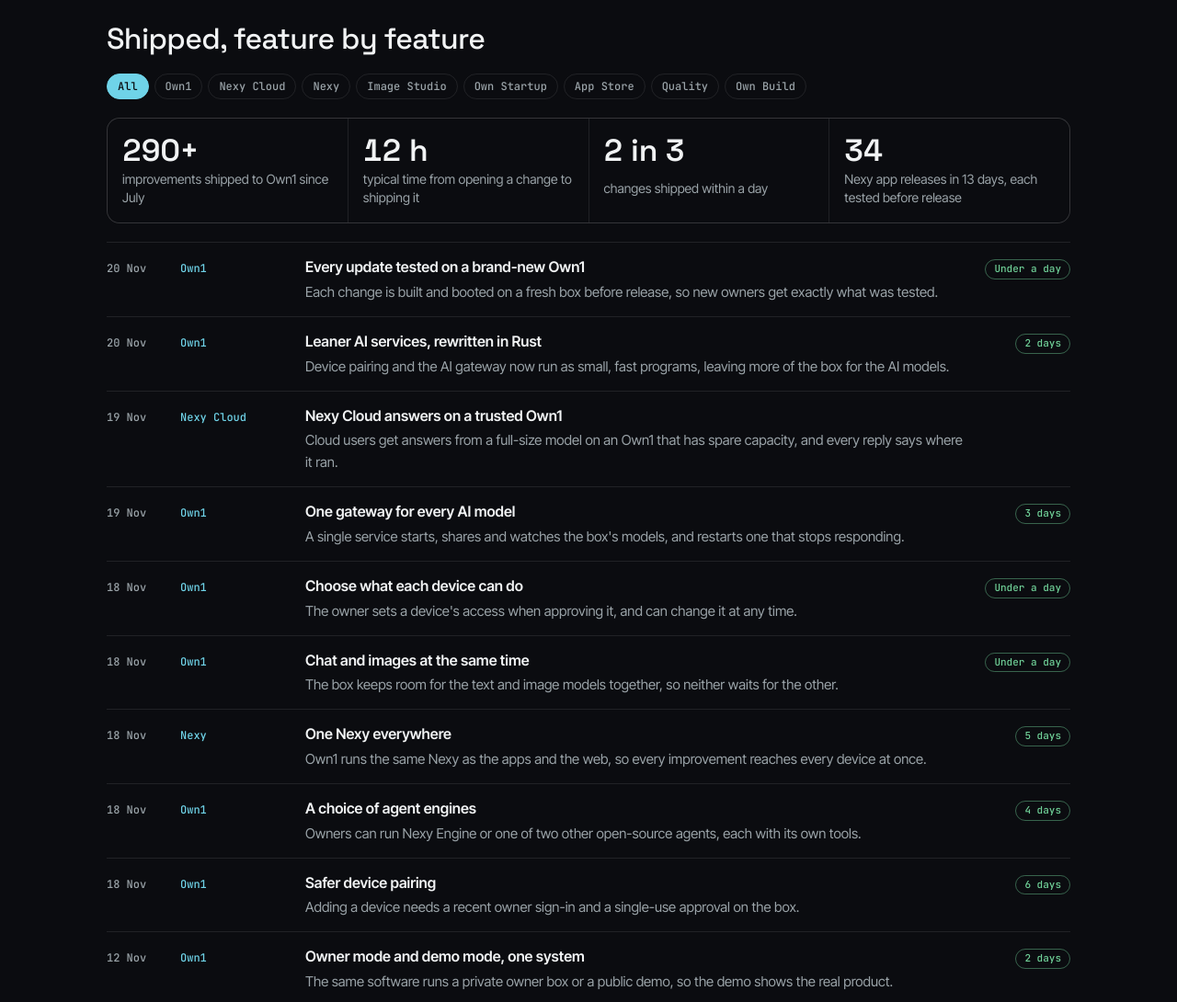
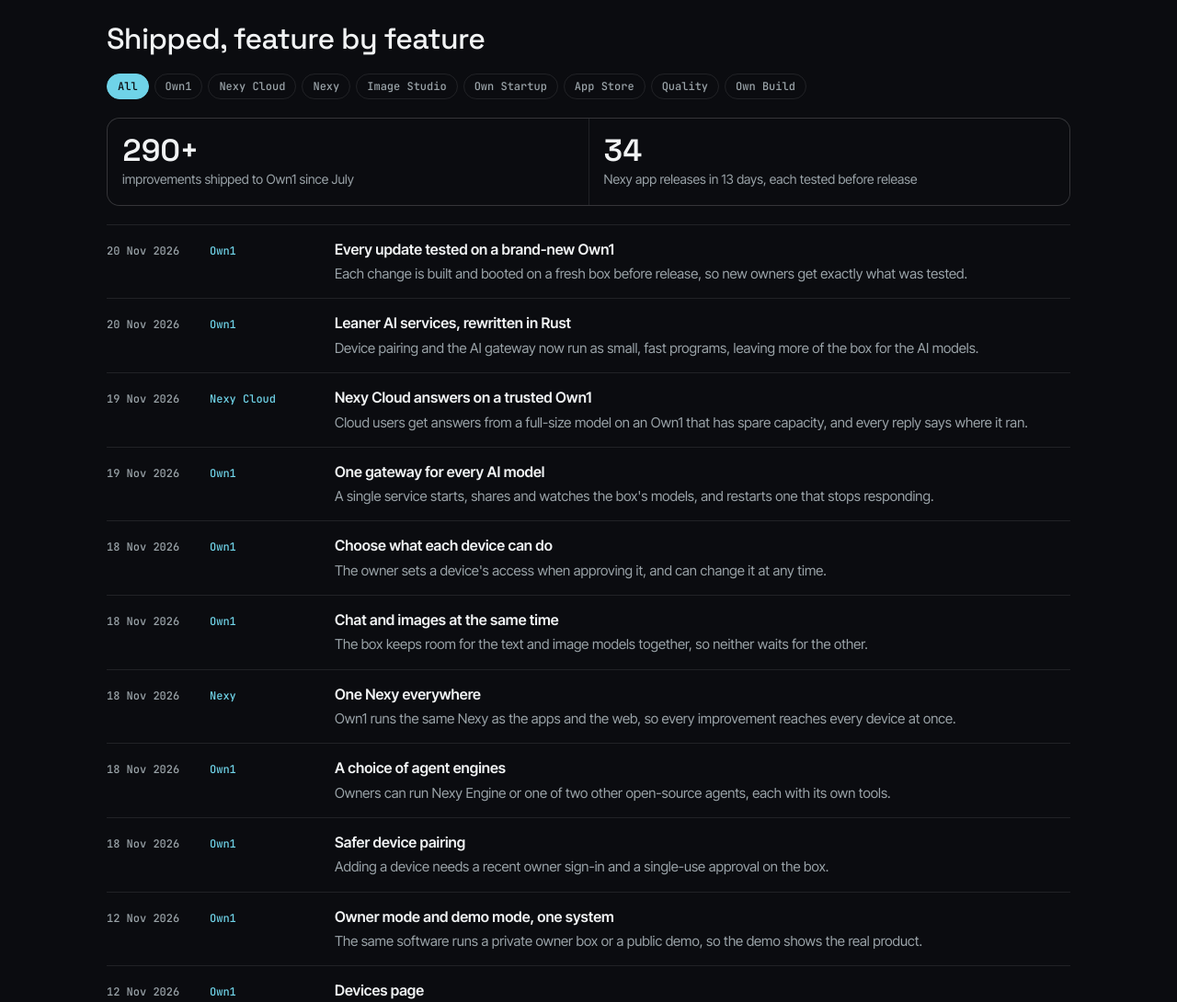
Before and after one commit to johnforfar/ownx-progress, a plain HTML site: page index.html in a window 1280 px wide. Shown: the part 1280-2370 px from the top of the page at 92% size. Drawn offline with Linux system fonts and the light colour scheme.

Commit message:
Show the merge date only, newest first

```diff
--- a/app.js
+++ b/app.js
@@ -25,7 +25,6 @@ async function render() {
     </article>`).join("");
 
   const short = (iso) => { const [, mm, dd] = iso.split("-"); return `${+dd} ${MONTHS[+mm - 1].slice(0, 3)}`; };
-  const took = (h) => h === undefined ? "" : h < 24 ? "Under a day" : `${Math.round(h / 24)} day${Math.round(h / 24) > 1 ? "s" : ""}`;
   $("pace").innerHTML = d.pace.facts.map((f) => `<div><b>${esc(f.value)}</b><span>${esc(f.label)}</span></div>`).join("");
   $("pace-note").textContent = d.pace.note;
   const products = [...new Set(d.shipped.map((s) => s.product))];
@@ -33,10 +32,9 @@ async function render() {
   const draw = () => {
     $("chips").innerHTML = ["All", ...products].map((p) =>
       `<button type="button" aria-pressed="${p === current}" data-p="${esc(p)}">${esc(p)}</button>`).join("");
-    $("shipped").innerHTML = d.shipped.filter((s) => current === "All" || s.product === current).map((s) =>
-      `<li><time datetime="${esc(s.date)}">${short(s.date)}</time><span class="prod">${esc(s.product)}</span>` +
-      `<div><b>${esc(s.title)}</b><p>${esc(s.benefit)}</p></div>` +
-      (s.hours === undefined ? "<span></span>" : `<span class="took" title="Opened for review to shipped">${took(s.hours)}</span>`) + `</li>`).join("");
+    $("shipped").innerHTML = [...d.shipped].sort((a, b) => b.date.localeCompare(a.date)).filter((s) => current === "All" || s.product === current).map((s) =>
+      `<li><time datetime="${esc(s.date)}">${short(s.date)} ${s.date.slice(0, 4)}</time><span class="prod">${esc(s.product)}</span>` +
+      `<div><b>${esc(s.title)}</b><p>${esc(s.benefit)}</p></div></li>`).join("");
   };
   $("chips").addEventListener("click", (e) => { const b = e.target.closest("button"); if (b) { current = b.dataset.p; draw(); } });
   draw();
--- a/data/progress.json
+++ b/data/progress.json
@@ -220,19 +220,11 @@
     }
   ],
   "pace": {
-    "note": "Shipping time runs from when a change is opened for review to when it is merged and released.",
+    "note": "Dates show the day each change was merged and released.",
     "facts": [
       {
         "value": "290+",
         "label": "improvements shipped to Own1 since July"
-      },
-      {
-        "value": "12 h",
-        "label": "typical time from opening a change to shipping it"
-      },
-      {
-        "value": "2 in 3",
-        "label": "changes shipped within a day"
       },
       {
         "value": "34",
@@ -245,15 +237,13 @@
       "date": "2026-11-20",
       "product": "Own1",
       "title": "Every update tested on a brand-new Own1",
-      "benefit": "Each change is built and booted on a fresh box before release, so new owners get exactly what was tested.",
-      "hours": 8
+      "benefit": "Each change is built and booted on a fresh box before release, so new owners get exactly what was tested."
     },
     {
       "date": "2026-11-20",
       "product": "Own1",
       "title": "Leaner AI services, rewritten in Rust",
-      "benefit": "Device pairing and the AI gateway now run as small, fast programs, leaving more of the box for the AI models.",
-      "hours": 54
+      "benefit": "Device pairing and the AI gateway now run as small, fast programs, leaving more of the box for the AI models."
     },
     {
       "date": "2026-11-19",
@@ -265,176 +255,151 @@
       "date": "2026-11-19",
       "product": "Own1",
       "title": "One gateway for every AI model",
-      "benefit": "A single service starts, shares and watches the box's models, and restarts one that stops responding.",
-      "hours": 72
+      "benefit": "A single service starts, shares and watches the box's models, and restarts one that stops responding."
     },
     {
       "date": "2026-11-18",
       "product": "Own1",
       "title": "Choose what each device can do",
-      "benefit": "The owner sets a device's access when approving it, and can change it at any time.",
-      "hours": 13
+      "benefit": "The owner sets a device's access when approving it, and can change it at any time."
     },
     {
       "date": "2026-11-18",
       "product": "Own1",
       "title": "Chat and images at the same time",
-      "benefit": "The box keeps room for the text and image models together, so neither waits for the other.",
-      "hours": 8
+      "benefit": "The box keeps room for the text and image models together, so neither waits for the other."
     },
     {
       "date": "2026-11-18",
       "product": "Nexy",
       "title": "One Nexy everywhere",
-      "benefit": "Own1 runs the same Nexy as the apps and the web, so every improvement reaches every device at once.",
-      "hours": 119
+      "benefit": "Own1 runs the same Nexy as the apps and the web, so every improvement reaches every device at once."
     },
     {
       "date": "2026-11-18",
       "product": "Own1",
       "title": "A choice of agent engines",
-      "benefit": "Owners can run Nexy Engine or one of two other open-source agents, each with its own tools.",
-      "hours": 103
+      "benefit": "Owners can run Nexy Engine or one of two other open-source agents, each with its own tools."
     },
     {
       "date": "2026-11-18",
       "product": "Own1",
       "title": "Safer device pairing",
-      "benefit": "Adding a device needs a recent owner sign-in and a single-use approval on the box.",
-      "hours": 133
+      "benefit": "Adding a device needs a recent owner sign-in and a single-use approval on the box."
     },
     {
       "date": "2026-11-12",
       "product": "Own1",
       "title": "Owner mode and demo mode, one system",
-      "benefit": "The same software runs a private owner box or a public demo, so the demo shows the real product.",
-      "hours": 50
+      "benefit": "The same software runs a private owner box or a public demo, so the demo shows the real product."
     },
     {
       "date": "2026-11-12",
       "product": "Own1",
       "title": "Devices page",
-      "benefit": "Pair phones and laptops, hand out guest codes, and remove a device in one tap.",
-      "hours": 50
+      "benefit": "Pair phones and laptops, hand out guest codes, and remove a device in one tap."
     },
     {
       "date": "2026-11-12",
       "product": "Own1",
       "title": "Your devices use your Own1's AI",
-      "benefit": "Paired laptops and phones run on the box's models, with the owner always first in line.",
-      "hours": 50
+      "benefit": "Paired laptops and phones run on the box's models, with the owner always first in line."
     },
     {
       "date": "2026-11-12",
       "product": "Own1",
       "title": "Publish a page from your box",
-      "benefit": "Share puts a saved page online and keeps it there until you unpublish it.",
-      "hours": 49
+      "benefit": "Share puts a saved page online and keeps it there until you unpublish it."
     },
     {
       "date": "2026-11-12",
       "product": "Own1",
       "title": "Nexy on Telegram",
-      "benefit": "Message your Own1's assistant from Telegram.",
-      "hours": 49
+      "benefit": "Message your Own1's assistant from Telegram."
     },
     {
       "date": "2026-11-04",
       "product": "Own1",
       "title": "Personal demo codes",
-      "benefit": "Every visitor gets their own one-time code to try the demo desktop.",
-      "hours": 92
+      "benefit": "Every visitor gets their own one-time code to try the demo desktop."
     },
     {
       "date": "2026-10-28",
       "product": "Nexy",
       "title": "Turn a chat into a project",
-      "benefit": "A conversation with several steps becomes a project you can come back to.",
-      "hours": 0
+      "benefit": "A conversation with several steps becomes a project you can come back to."
     },
     {
       "date": "2026-10-28",
       "product": "Nexy",
       "title": "Take over the agent's browser",
-      "benefit": "Watch the agent browse live, and take control yourself whenever you want.",
-      "hours": 40
+      "benefit": "Watch the agent browse live, and take control yourself whenever you want."
     },
     {
       "date": "2026-10-27",
       "product": "Image Studio",
       "title": "Image jobs wait their turn",
-      "benefit": "A queued image waits for the graphics card instead of failing.",
-      "hours": 27
+      "benefit": "A queued image waits for the graphics card instead of failing."
     },
     {
       "date": "2026-10-26",
       "product": "Own Startup",
       "title": "AI employees that leave receipts",
-      "benefit": "They work in their role, wait for your review and keep working with the tab closed.",
-      "hours": 21
+      "benefit": "They work in their role, wait for your review and keep working with the tab closed."
     },
     {
       "date": "2026-10-26",
       "product": "Nexy",
       "title": "Click any part of a page to edit it",
-      "benefit": "Point at a heading or a footer and say what to change.",
-      "hours": 29
+      "benefit": "Point at a heading or a footer and say what to change."
     },
     {
       "date": "2026-10-26",
       "product": "App Store",
       "title": "Every NixOS package, 365 self-hosted apps",
-      "benefit": "Browse, ask Nexy about an app, and open it with one link.",
-      "hours": 46
+      "benefit": "Browse, ask Nexy about an app, and open it with one link."
     },
     {
       "date": "2026-10-26",
       "product": "Nexy",
       "title": "Routines that run around the clock",
-      "benefit": "A new routine runs straight away, then on its schedule.",
-      "hours": 53
+      "benefit": "A new routine runs straight away, then on its schedule."
     },
     {
       "date": "2026-10-26",
       "product": "Own1",
       "title": "Report a problem, kept on your box",
-      "benefit": "Feedback is saved on the owner's own hardware, not sent away.",
-      "hours": 46
+      "benefit": "Feedback is saved on the owner's own hardware, not sent away."
     },
     {
       "date": "2026-10-26",
       "product": "Quality",
       "title": "One-command test suite",
-      "benefit": "Every change is checked by an automated suite that writes a readable report.",
-      "hours": 0
+      "benefit": "Every change is checked by an automated suite that writes a readable report."
     },
     {
       "date": "2026-10-23",
       "product": "Own1",
       "title": "Nexy becomes the Own1 assistant",
-      "benefit": "One always-on assistant across the whole desktop.",
-      "hours": 4
+      "benefit": "One always-on assistant across the whole desktop."
     },
     {
       "date": "2026-10-23",
       "product": "Nexy",
       "title": "Edit the open page in place",
-      "benefit": "Changes apply to the page you are looking at instead of rebuilding it.",
-      "hours": 6
+      "benefit": "Changes apply to the page you are looking at instead of rebuilding it."
     },
     {
       "date": "2026-10-20",
       "product": "Own1",
       "title": "Four conversations at once",
-      "benefit": "The text model now serves four requests at the same time.",
-      "hours": 18
+      "benefit": "The text model now serves four requests at the same time."
     },
     {
       "date": "2026-10-20",
       "product": "Own Build",
       "title": "Sites fix their own broken images",
-      "benefit": "A build repairs missing images and clipped labels instead of failing.",
-      "hours": 18
+      "benefit": "A build repairs missing images and clipped labels instead of failing."
     }
   ],
   "inReview": [
--- a/styles.css
+++ b/styles.css
@@ -70,14 +70,14 @@ footer { color: var(--muted); font-size: .85rem; border-top: 1px solid var(--lin
 .chips button { font: 500 12px/1 var(--mono); color: var(--muted); background: transparent; border: 1px solid var(--line); border-radius: 99px; padding: 7px 11px; cursor: pointer; }
 .chips button[aria-pressed="true"] { color: var(--bg); background: var(--accent); border-color: var(--accent); }
 .chips button:focus-visible { outline: 2px solid var(--accent); outline-offset: 2px; }
-.pace { margin-top: 0; }
+.facts.pace { margin-top: 0; grid-template-columns: repeat(2, minmax(0, 1fr)); }
 .shipped { list-style: none; margin: 0; padding: 0; display: grid; border-top: 1px solid var(--line); }
-.shipped li { display: grid; grid-template-columns: 64px 120px minmax(0, 1fr) 92px; gap: 16px; padding: 14px 0; border-bottom: 1px solid var(--line); align-items: baseline; }
+.shipped li { display: grid; grid-template-columns: 96px 120px minmax(0, 1fr); gap: 16px; padding: 14px 0; border-bottom: 1px solid var(--line); align-items: baseline; }
+.shipped time { white-space: nowrap; }
 .shipped time, .shipped .prod { font: 500 12px var(--mono); color: var(--muted); }
 .shipped .prod { color: var(--accent); }
 .shipped b { font-weight: 600; }
 .shipped p { margin: 2px 0 0; color: var(--muted); font-size: .94rem; }
-.took { font: 500 11px/1.8 var(--mono); color: var(--live); border: 1px solid rgba(111, 207, 151, .45); border-radius: 99px; padding: 0 9px; justify-self: end; white-space: nowrap; }
 .note { margin: 0; color: var(--muted); font-size: .85rem; }
 .coming { display: grid; grid-template-columns: repeat(2, minmax(0, 1fr)); gap: 14px; }
 .coming > div { background: var(--panel); border: 1px solid var(--line); border-radius: 16px; padding: 20px; display: grid; gap: 12px; align-content: start; }
@@ -92,7 +92,6 @@ footer { color: var(--muted); font-size: .85rem; border-top: 1px solid var(--lin
   .shipped li { grid-template-columns: 56px minmax(0, 1fr) auto; gap: 4px 12px; }
   .shipped .prod { grid-column: 2; grid-row: 1; }
   .shipped li > div { grid-column: 1 / -1; }
-  .shipped .took { grid-column: 3; grid-row: 1; }
-  .facts, .history { grid-template-columns: repeat(2, minmax(0, 1fr)); }
+  .shipped   .facts, .history { grid-template-columns: repeat(2, minmax(0, 1fr)); }
   .news li { grid-template-columns: minmax(0, 1fr); gap: 2px; }
 }
```
Also changed, not shown: README.md.
